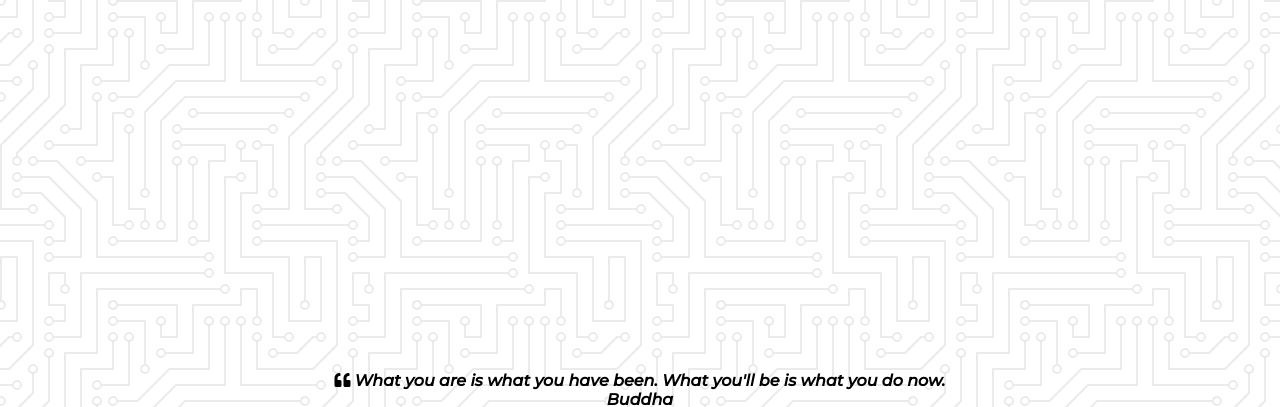
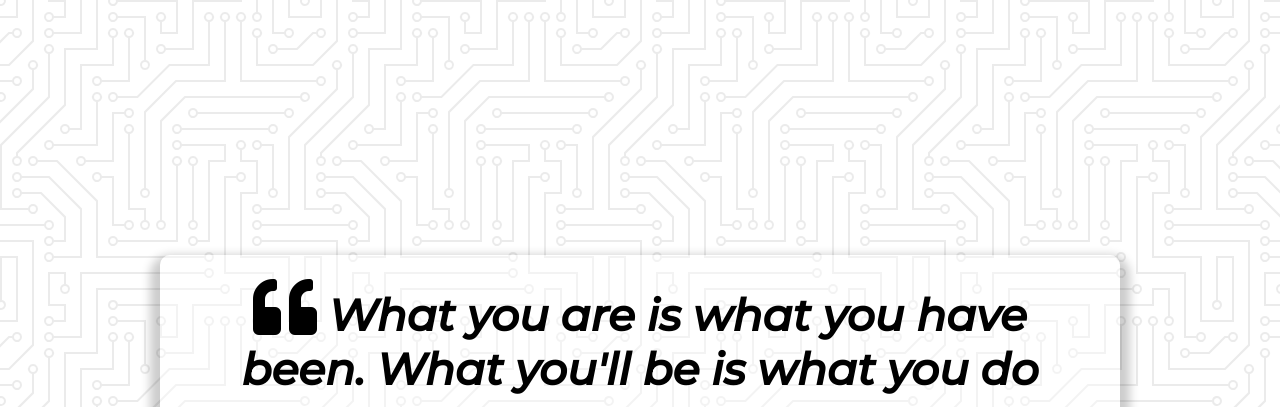
Before and after one commit to brettl1991/New-Quotes-Generator, a plain HTML site: page index.html in a window 1280 px wide. Shown: the top 407 px of the page. Drawn offline with Linux system fonts and the light colour scheme.

Commit message:
style html elements

```diff
--- a/style.css
+++ b/style.css
@@ -17,3 +17,42 @@ body {
   align-items: center;
   justify-content: center;
 }
+
+.quote-container {
+  width: auto;
+  max-width: 900px;
+  padding: 20px 30px;
+  border-radius: 10px;
+  background-color: rgba(255, 255, 255, 0.4);
+  box-shadow: 0 10px 10px 10px rgba(0, 0, 0, 0.2);
+}
+
+.quote-text {
+  font-size: 2.75rem;
+}
+
+.long-quote {
+  font-size: 2rem;
+}
+
+.fa-quote-left {
+  font-size: 4rem;
+}
+
+.quote-author {
+  margin-top: 15px;
+  font-size: 2rem;
+  font-weight: 400;
+  font-style: italic;
+}
+
+/* Media Query: Tablet or Smaller */
+@media screen and (max-width: 1000px) {
+  .quote-container {
+    margin: auto 10px;
+  }
+
+  .quote-text {
+    font-size: 2.5rem;
+  }
+} ;
```
